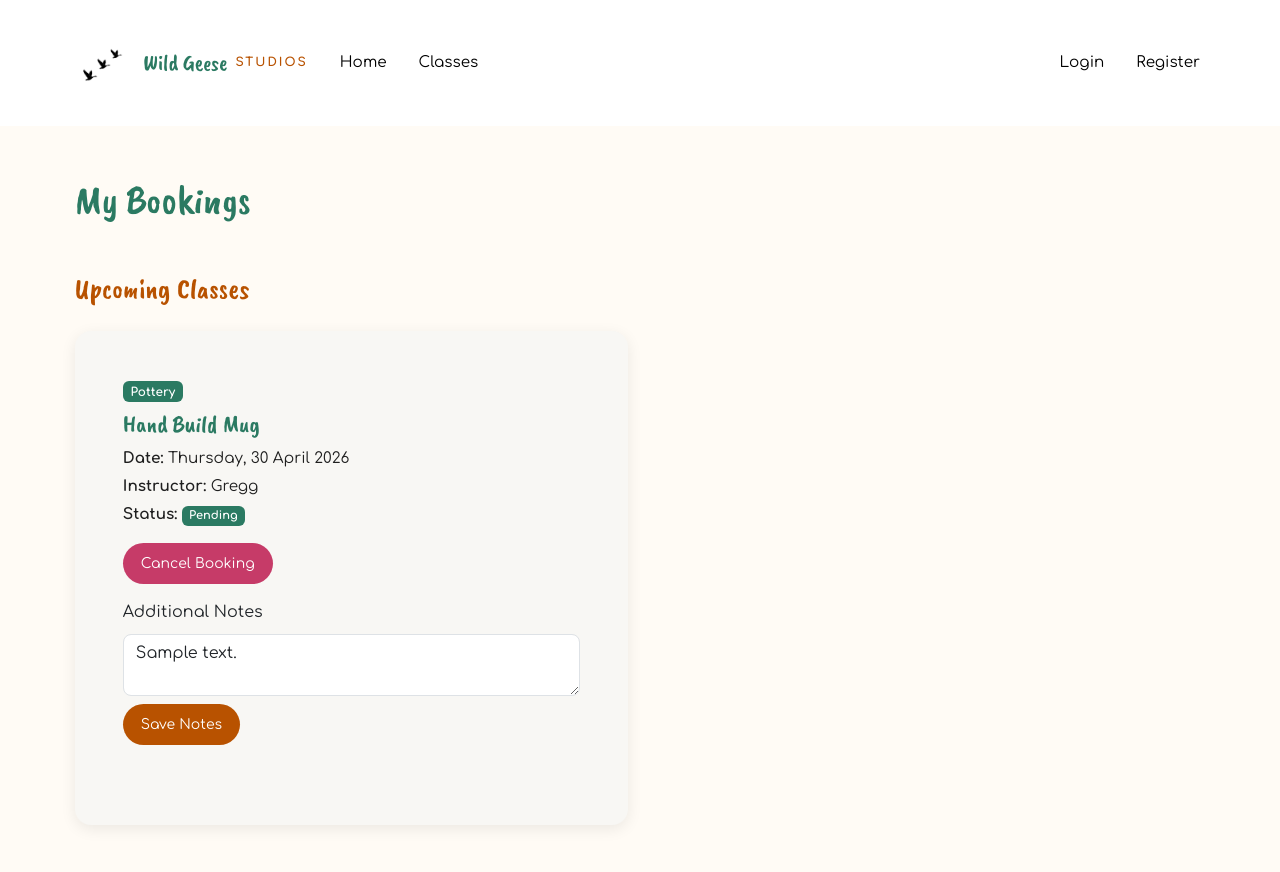
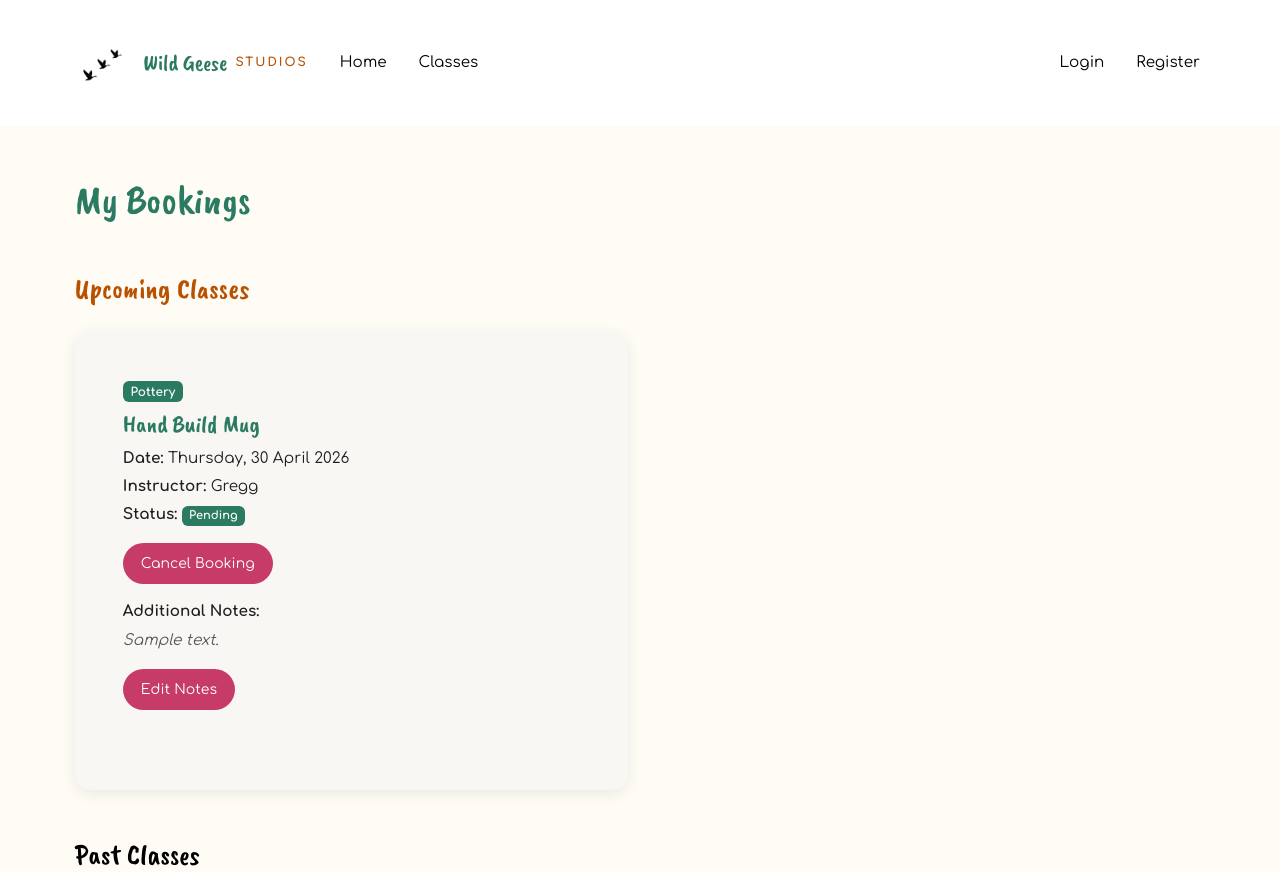
Before and after one commit to Court-Pencil/Ms4, a Django app: template bookings/templates/bookings/my_bookings.html in a window 1280 px wide. Shown: the top 872 px of the page. Run offline with Django 5.2, Linux system fonts and the light colour scheme; the template is opened without the code that fills it: values that come from a table or form of the project are taken from there, others are empty; data comes from the database, SQL or seed files in the repository; tables that the repository leaves empty hold one stand-in row (values such as "Sample post").

Commit message:
feat: add JavaScript toggle for additional notes edit form on My Bookings

```diff
--- a/bookings/templates/bookings/my_bookings.html
+++ b/bookings/templates/bookings/my_bookings.html
@@ -29,12 +29,31 @@
                                 <span class="badge booking-badge-upcoming">{{ booking.get_status_display }}</span>
                             </p>
                             <a href="{% url 'cancel_booking' booking.id %}" class="btn btn-sm btn-outline-danger rounded-pill">Cancel Booking</a>
-                            <form method="POST" action="{% url 'edit_booking_additional_notes' booking.id %}">
-                                {% csrf_token %}
-                            <label for="additional_notes_{{ booking.id }}" class="form-label mt-3">Additional Notes</label>
-                            <textarea id="additional_notes_{{ booking.id }}" name="additional_notes" class="form-control rounded-3" rows="2" placeholder="e.g. accessibility requirements, dietary needs, equipment preferences">{{ booking.additional_notes|default:"" }}</textarea>
-                            <button type="submit" class="btn btn-sm btn-primary mt-2 rounded-pill">Save Notes</button>
-                            </form>
+                            <!-- Notes display (shown by default) -->
+                                <div class="notes-display mt-3" id="notes-display-{{ booking.id }}">
+                                    <p class="mb-1"><strong>Additional Notes:</strong></p>
+                                    <p class="text-muted fst-italic" id="notes-text-{{ booking.id }}">
+                                        {{ booking.additional_notes|default:"No notes added" }}
+                                    </p>
+                                    <button type="button" class="btn btn-sm btn-outline-secondary rounded-pill"
+                                            onclick="showNotesForm('{{ booking.id }}')">Edit Notes</button>
+                                </div>
+
+                                <!-- Notes form (hidden by default) -->
+                                <div class="notes-form mt-3" id="notes-form-{{ booking.id }}" style="display: none;">
+                                    <form method="POST" action="{% url 'edit_booking_additional_notes' booking.id %}">
+                                        {% csrf_token %}
+                                        <label for="additional_notes_{{ booking.id }}" class="form-label">Additional Notes</label>
+                                        <textarea id="additional_notes_{{ booking.id }}" name="additional_notes"
+                                                class="form-control rounded-3" rows="2"
+                                                placeholder="e.g. accessibility requirements, dietary needs, equipment preferences">{{ booking.additional_notes|default:"" }}</textarea>
+                                        <div class="d-flex gap-2 mt-2">
+                                            <button type="submit" class="btn btn-sm btn-primary rounded-pill">Save Notes</button>
+                                            <button type="button" class="btn btn-sm btn-outline-secondary rounded-pill"
+                                                    onclick="hideNotesForm('{{ booking.id }}')">Cancel</button>
+                                        </div>
+                                    </form>
+                                </div>
                         </div>
                     </div>
                 </div>
@@ -81,4 +100,15 @@
     </div>
 
 </div>
+<script>
+function showNotesForm(bookingId) {
+    document.getElementById('notes-display-' + bookingId).style.display = 'none';
+    document.getElementById('notes-form-' + bookingId).style.display = 'block';
+}
+
+function hideNotesForm(bookingId) {
+    document.getElementById('notes-display-' + bookingId).style.display = 'block';
+    document.getElementById('notes-form-' + bookingId).style.display = 'none';
+}
+</script>
 {% endblock %}
```
Also changed, not shown: 1 other file.
